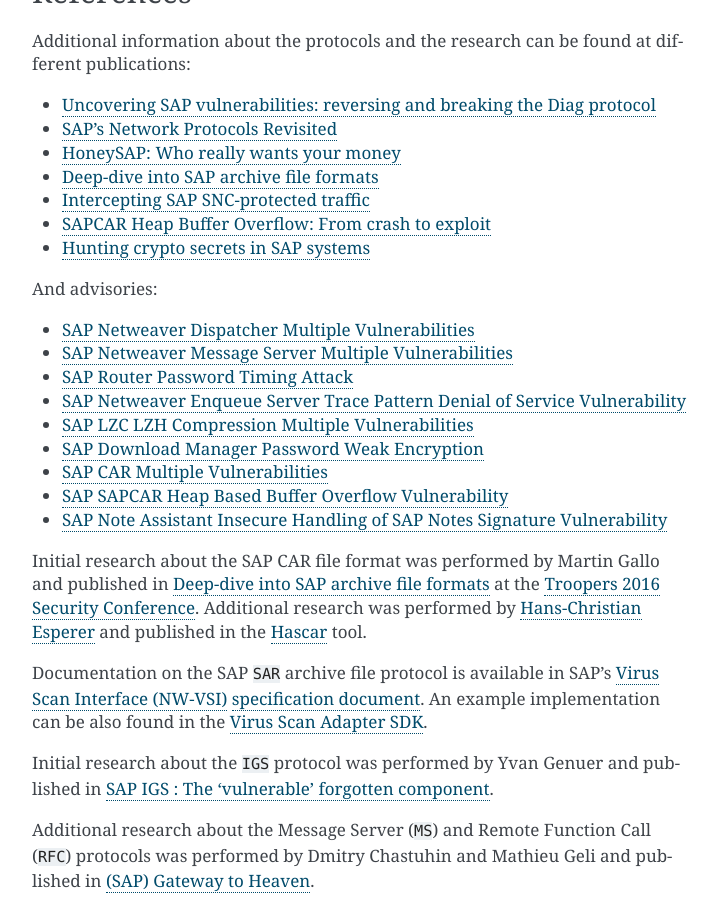
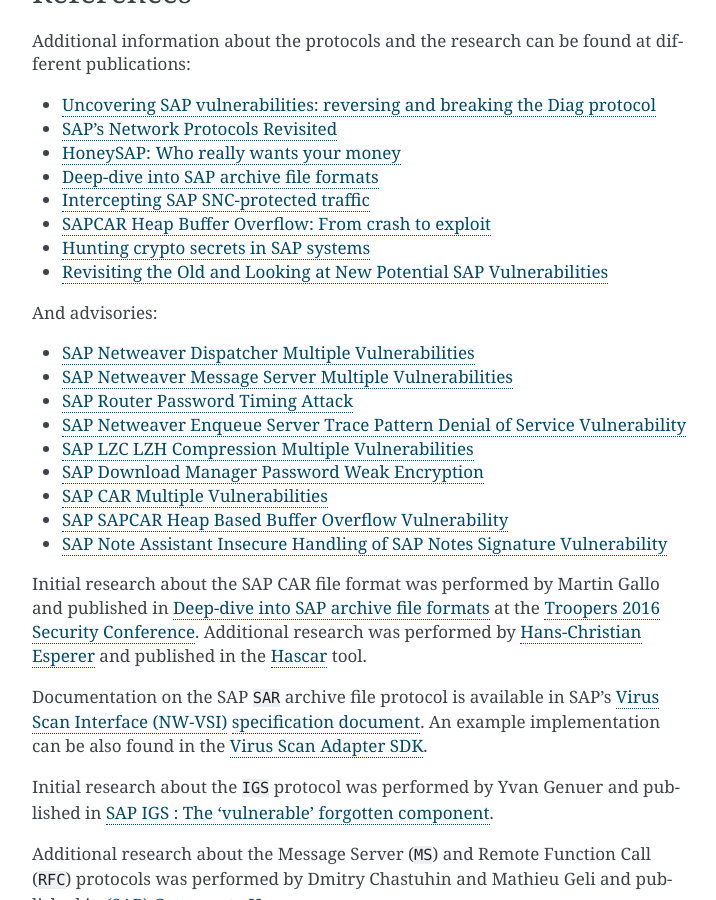
Before and after one commit to OWASP/pysap, a Sphinx documentation site: the page built from docs/user/index.rst, in a window 1280 px wide and 900 px high, scrolled down 1820 px. Shown: the whole window, without its empty margins (388-1104 px from the left). Built offline with Sphinx 7.4.7, drawn with Linux system fonts in a browser that asks for light colours; pages that are not in the unit, such as notebooks, are missing from menus.

Commit message:
Added blog post on SAP CAR signature to the references list

```diff
--- a/docs/user/index.rst
+++ b/docs/user/index.rst
@@ -112,6 +112,8 @@
 
 * `Hunting crypto secrets in SAP systems <https://www.coresecurity.com/publication/hunting-crypto-secrets-sap-systems>`_
 
+* `Revisiting the Old and Looking at New Potential SAP Vulnerabilities <https://www.secureauth.com/blog/revisiting-old-and-looking-new-potential-sap-vulnerabilities>`_
+
 And advisories:
 
 * `SAP Netweaver Dispatcher Multiple Vulnerabilities <https://www.coresecurity.com/content/sap-netweaver-dispatcher-multiple-vulnerabilities>`_
```
